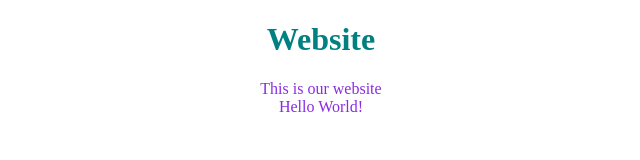
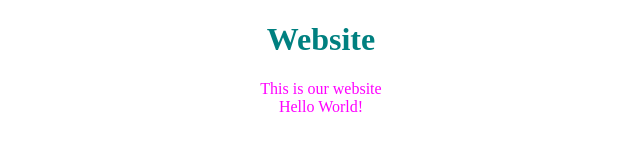
Before and after one commit to z-haopeng/website, a plain HTML site: page index.html in a window 1280 px wide. Shown: the whole page, without its empty margins (319-959 px from the left). Drawn offline with Linux system fonts and the light colour scheme.

Commit message:
Update Styles.css

```diff
--- a/Styles.css
+++ b/Styles.css
@@ -3,6 +3,6 @@ body {
   text-align: center;
 }
 p {
-  color: blueviolet;
+  color: fuchsia;
   text-align: center;
 }
```
